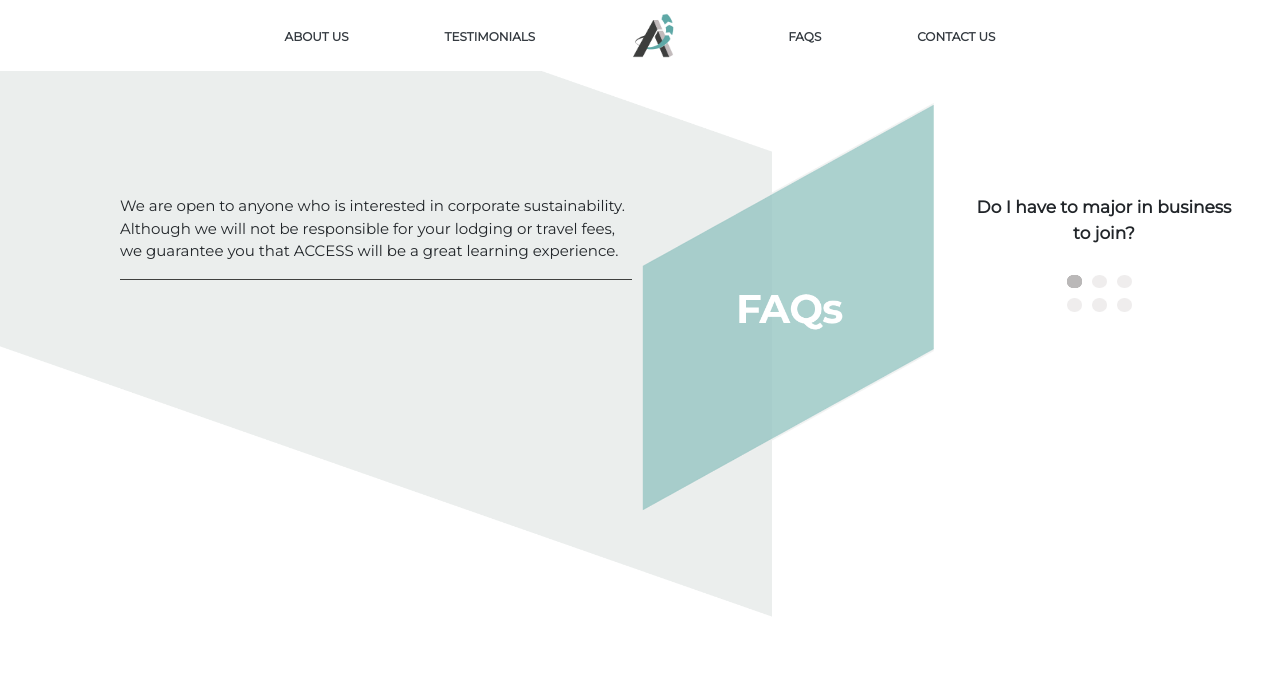
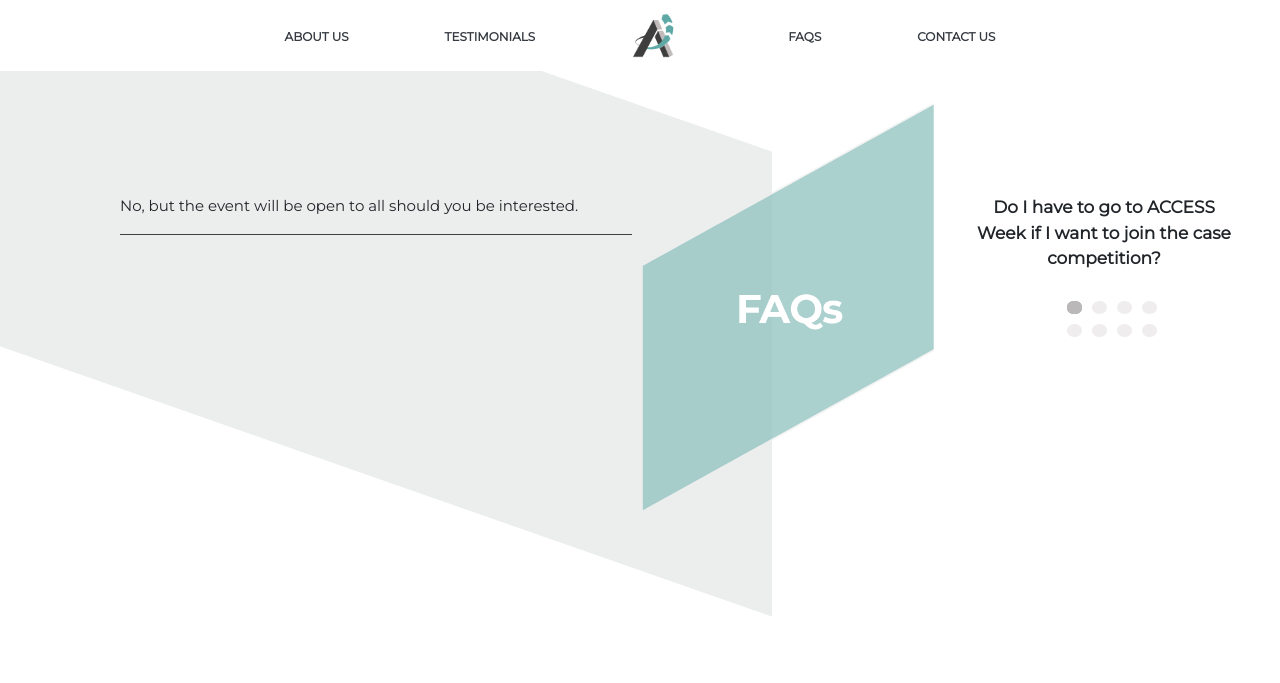
Before and after one commit to Hjkun77/access-website, a PHP site: page /faqs.html in a window 1280 px wide; the page is wider, and only the part inside the window is pictured. Shown: the top 683 px of that part. Run offline with PHP 8.4, Linux system fonts and the light colour scheme.

Commit message:
Added new FAQs

```diff
--- a/faqs.html
+++ b/faqs.html
@@ -57,19 +57,17 @@
   <div class="faq-section">
     <div id="faqs-slider" class="carousel slide" data-ride="carousel">
       <div class="carousel-inner" role="listbox">
+
         <div class="carousel-item active">
-
           <div class="faq-container">
             <div class="faq-answer">
               <p>
-                We are open to anyone who is interested in corporate sustainability. Although we will not be
-                responsible for your lodging or travel fees, we guarantee you that ACCESS will be a great learning
-                experience.
+                No, but the event will be open to all should you be interested.
               </p>
               <hr class="faq-line">
             </div>
             <div class="faq-question">
-              <p class="faq-question-text mb-4">Do I have to major in business to join?</p>
+              <p class="faq-question-text mb-4">Do I have to go to ACCESS Week if I want to join the case competition?</p>
               <div class="faq-dots-container">
 
                 <div class="faq-dots-set">
@@ -79,6 +77,87 @@
                   <img src="assets/lightDot.png" class="faq-dot dot-4" alt="light-dot">
                   <img src="assets/lightDot.png" class="faq-dot dot-5" alt="light-dot">
                   <img src="assets/lightDot.png" class="faq-dot dot-6" alt="light-dot">
+                  <img src="assets/lightDot.png" class="faq-dot dot-7" alt="light-dot">
+                  <img src="assets/lightDot.png" class="faq-dot dot-8" alt="light-dot">
+                </div>
+              </div>
+            </div>
+          </div>
+
+        </div>
+
+        <div class="carousel-item">
+          <div class="faq-container">
+            <div class="faq-answer">
+              <p>
+                Any college student from any program and year level is eligible to apply.
+              </p>
+              <hr class="faq-line">
+            </div>
+            <div class="faq-question">
+              <p class="faq-question-text mb-4">Do I have to major in business to join?</p>
+              <div class="faq-dots-container">
+                <div class="faq-dots-set">
+                  <img src="assets/lightDot.png" class="faq-dot dot-1" alt="light-dot">
+                  <img src="assets/grayDot.png" class="faq-dot dot-2" alt="gray-dot">
+                  <img src="assets/lightDot.png" class="faq-dot dot-3" alt="light-dot">
+                  <img src="assets/lightDot.png" class="faq-dot dot-4" alt="light-dot">
+                  <img src="assets/lightDot.png" class="faq-dot dot-5" alt="light-dot">
+                  <img src="assets/lightDot.png" class="faq-dot dot-6" alt="light-dot">
+                  <img src="assets/lightDot.png" class="faq-dot dot-7" alt="light-dot">
+                  <img src="assets/lightDot.png" class="faq-dot dot-8" alt="light-dot">
+                </div>
+              </div>
+            </div>
+          </div>
+
+        </div>
+        <div class="carousel-item">
+          <div class="faq-container">
+            <div class="faq-answer">
+              <p>
+                No, we encourage diversity of team members for a more holistic approach with the advantage of various perspectives working towards a single goal.
+              </p>
+              <hr class="faq-line">
+            </div>
+            <div class="faq-question">
+              <p class="faq-question-text mb-4">Does the team have to come from the same university?</p>
+              <div class="faq-dots-container">
+                <div class="faq-dots-set">
+                  <img src="assets/lightDot.png" class="faq-dot dot-1" alt="light-dot">
+                  <img src="assets/lightDot.png" class="faq-dot dot-2" alt="light-dot">
+                  <img src="assets/grayDot.png" class="faq-dot dot-3" alt="gray-dot">
+                  <img src="assets/lightDot.png" class="faq-dot dot-4" alt="light-dot">
+                  <img src="assets/lightDot.png" class="faq-dot dot-5" alt="light-dot">
+                  <img src="assets/lightDot.png" class="faq-dot dot-6" alt="light-dot">
+                  <img src="assets/lightDot.png" class="faq-dot dot-7" alt="light-dot">
+                  <img src="assets/lightDot.png" class="faq-dot dot-8" alt="light-dot">
+                </div>
+              </div>
+            </div>
+          </div>
+
+        </div>
+        <div class="carousel-item">
+          <div class="faq-container">
+            <div class="faq-answer">
+              <p>
+                We will provide the fundamentals of corporate sustainability. Just keep an open mind, and prepare for a challenge!
+              </p>
+              <hr class="faq-line">
+            </div>
+            <div class="faq-question">
+              <p class="faq-question-text mb-4">Do I have to know about corporate sustainability?</p>
+              <div class="faq-dots-container">
+                <div class="faq-dots-set">
+                  <img src="assets/lightDot.png" class="faq-dot dot-1" alt="light-dot">
+                  <img src="assets/lightDot.png" class="faq-dot dot-2" alt="light-dot">
+                  <img src="assets/lightDot.png" class="faq-dot dot-3" alt="light-dot">
+                  <img src="assets/grayDot.png" class="faq-dot dot-4" alt="gray-dot">
+                  <img src="assets/lightDot.png" class="faq-dot dot-5" alt="light-dot">
+                  <img src="assets/lightDot.png" class="faq-dot dot-6" alt="light-dot">
+                  <img src="assets/lightDot.png" class="faq-dot dot-7" alt="light-dot">
+                  <img src="assets/lightDot.png" class="faq-dot dot-8" alt="light-dot">
                 </div>
               </div>
             </div>
@@ -90,22 +169,22 @@
           <div class="faq-container">
             <div class="faq-answer">
               <p>
-                We will provide the fundamentals of corporate sustainability. We are open to anyone who is interested
-                in corporate sustainability. Although we will not be responsible for your lodging or travel fees, we
-                guarantee you that ACCESS will be a great learning experience.
+                We are open to anyone who is interested in corporate sustainability. Although we will not be responsible for your lodging or travel fees, we guarantee you that ACCESS will be a great learning experience.
               </p>
               <hr class="faq-line">
             </div>
             <div class="faq-question">
-              <p class="faq-question-text mb-4">Do I have to know about Corporate Sustainability?</p>
+              <p class="faq-question-text mb-4">Can I join if I am not from the NCR?</p>
               <div class="faq-dots-container">
                 <div class="faq-dots-set">
                   <img src="assets/lightDot.png" class="faq-dot dot-1" alt="light-dot">
-                  <img src="assets/grayDot.png" class="faq-dot dot-2" alt="gray-dot">
+                  <img src="assets/lightDot.png" class="faq-dot dot-2" alt="light-dot">
                   <img src="assets/lightDot.png" class="faq-dot dot-3" alt="light-dot">
                   <img src="assets/lightDot.png" class="faq-dot dot-4" alt="light-dot">
-                  <img src="assets/lightDot.png" class="faq-dot dot-5" alt="light-dot">
-                  <img src="assets/lightDot.png" class="faq-dot dot-5" alt="light-dot">
+                  <img src="assets/grayDot.png" class="faq-dot dot-5" alt="gray-dot">
+                  <img src="assets/lightDot.png" class="faq-dot dot-6" alt="light-dot">
+                  <img src="assets/lightDot.png" class="faq-dot dot-7" alt="light-dot">
+                  <img src="assets/lightDot.png" class="faq-dot dot-8" alt="light-dot">
                 </div>
               </div>
             </div>
@@ -117,9 +196,7 @@
           <div class="faq-container">
             <div class="faq-answer">
               <p>
-                Non-attendance to the Sustainability Forum will be excused for reasonable cases however, we highly
-                encourage participation since the attendees will merit advantages that will affect the overall standing
-                of the team.
+                Non-attendance to the Sustainability Forum will be excused for reasonable cases however, we highly encourage participation since the attendees will merit advantages that will affect the overall standing of the team.
               </p>
               <hr class="faq-line">
             </div>
@@ -129,43 +206,19 @@
                 <div class="faq-dots-set">
                   <img src="assets/lightDot.png" class="faq-dot dot-1" alt="light-dot">
                   <img src="assets/lightDot.png" class="faq-dot dot-2" alt="light-dot">
-                  <img src="assets/grayDot.png" class="faq-dot dot-3" alt="gray-dot">
+                  <img src="assets/lightDot.png" class="faq-dot dot-3" alt="light-dot">
                   <img src="assets/lightDot.png" class="faq-dot dot-4" alt="light-dot">
                   <img src="assets/lightDot.png" class="faq-dot dot-5" alt="light-dot">
-                  <img src="assets/lightDot.png" class="faq-dot dot-6" alt="light-dot">
+                  <img src="assets/grayDot.png" class="faq-dot dot-6" alt="gray-dot">
+                  <img src="assets/lightDot.png" class="faq-dot dot-7" alt="light-dot">
+                  <img src="assets/lightDot.png" class="faq-dot dot-8" alt="light-dot">
                 </div>
               </div>
             </div>
           </div>
 
         </div>
-        <div class="carousel-item">
 
-          <div class="faq-container">
-            <div class="faq-answer">
-              <p>
-                We are open to anyone who is interested in corporate sustainability. Although we will not be
-                responsible for your lodging or travel fees, we guarantee you that ACCESS will be a great learning
-                experience.
-              </p>
-              <hr class="faq-line">
-            </div>
-            <div class="faq-question">
-              <p class="faq-question-text mb-4">Can I join if i am not from NCR?</p>
-              <div class="faq-dots-container">
-                <div class="faq-dots-set">
-                  <img src="assets/lightDot.png" class="faq-dot dot-1" alt="light-dot">
-                  <img src="assets/lightDot.png" class="faq-dot dot-2" alt="light-dot">
-                  <img src="assets/lightDot.png" class="faq-dot dot-3" alt="light-dot">
-                  <img src="assets/grayDot.png" class="faq-dot dot-4" alt="gray-dot">
-                  <img src="assets/lightDot.png" class="faq-dot dot-5" alt="light-dot">
-                  <img src="assets/lightDot.png" class="faq-dot dot-6" alt="light-dot">
-                </div>
-              </div>
-            </div>
-          </div>
-
-        </div>
         <div class="carousel-item">
 
           <div class="faq-container">
@@ -183,28 +236,28 @@
                   <img src="assets/lightDot.png" class="faq-dot dot-2" alt="light-dot">
                   <img src="assets/lightDot.png" class="faq-dot dot-3" alt="light-dot">
                   <img src="assets/lightDot.png" class="faq-dot dot-4" alt="light-dot">
-                  <img src="assets/grayDot.png" class="faq-dot dot-5" alt="gray-dot">
-                  <img src="assets/lightDot.png" class="faq-dot dot-6" alt="light-dot">
+                  <img src="assets/lightDot.png" class="faq-dot dot-5" alt="light-dot">
+                  <img src="assets/lightDot.png" class="faq-dot dot-6"  alt="light-dot">
+                  <img src="assets/grayDot.png" class="faq-dot dot-7" alt="gray-dot">
+                  <img src="assets/lightDot.png" class="faq-dot dot-8" alt="light-dot">
                 </div>
               </div>
             </div>
           </div>
 
         </div>
+
         <div class="carousel-item">
 
           <div class="faq-container">
             <div class="faq-answer">
               <p>
-                Yes, the Mentorship Session and Case Finals are required for all finalists to go through the
-                competition. Please note that ACCESS will be responsible for your lodging or travel fees but we
-                guarantee you that ACCESS will be a great learning experience.
+                Yes, the Mentorship Session and Case Finals are required for all finalists to go through the competition. Please note that ACCESS will NOT be responsible for your lodging or travel fees but we guarantee you that ACCESS will be a great learning experience.
               </p>
               <hr class="faq-line">
             </div>
             <div class="faq-question">
-              <p class="faq-question-text mb-4">Will I be required to go to NCR for the Mentorship Session and Case
-                Finals if I get into the Top 10?</p>
+              <p class="faq-question-text mb-4">Will I be required to go to NCR for the Mentorship Session and Case Finals if I get into the Top 10?</p>
               <div class="faq-dots-container">
                 <div class="faq-dots-set">
                   <img src="assets/lightDot.png" class="faq-dot dot-1" alt="light-dot">
@@ -212,13 +265,16 @@
                   <img src="assets/lightDot.png" class="faq-dot dot-3" alt="light-dot">
                   <img src="assets/lightDot.png" class="faq-dot dot-4" alt="light-dot">
                   <img src="assets/lightDot.png" class="faq-dot dot-5" alt="light-dot">
-                  <img src="assets/grayDot.png" class="faq-dot dot-6" alt="gray-dot">
+                  <img src="assets/lightDot.png" class="faq-dot dot-6" alt="light-dot">
+                  <img src="assets/lightDot.png" class="faq-dot dot-7" alt="light-dot">
+                  <img src="assets/grayDot.png" class="faq-dot dot-8" alt="gray-dot">
                 </div>
               </div>
             </div>
           </div>
 
         </div>
+
       </div>
     </div>
 
@@ -232,37 +288,15 @@
   <script src="./scripts/popper.min.js"></script>
   <script src="./scripts/bootstrap.min.js"></script>
   <script src="./scripts/navbar-fixed.js"></script>
+  <script src="./scripts/script.js"></script>
 
-  <script>
-    $('.carousel').carousel({
-      interval: 5000,
-    });
-
-    $('.dot-1').click(function () {
-      $('.carousel').carousel(0)
-    })
-    $('.dot-2').click(function () {
-      $('.carousel').carousel(1)
-    })
-    $('.dot-3').click(function () {
-      $('.carousel').carousel(2)
-    })
-    $('.dot-4').click(function () {
-      $('.carousel').carousel(3)
-    })
-    $('.dot-5').click(function () {
-      $('.carousel').carousel(4)
-    })
-    $('.dot-6').click(function () {
-      $('.carousel').carousel(5)
-    })
-  </script>
  <script>
     if (/Android|webOS|iPhone|iPad|iPod|BlackBerry|IEMobile|Opera Mini/i.test(navigator.userAgent)) {
       // is mobile..
       document.body.innerHTML = '<h1>Hi, No phones please.</h1>'
     }
   </script>
+
 </body>
 
 </html>
--- a/stylesheets/style.css
+++ b/stylesheets/style.css
@@ -276,7 +276,7 @@
   .faq-dots-set {
     width: 10%;
     display: grid;
-    grid-template-columns: auto auto auto;
+    grid-template-columns: auto auto auto auto;
   }
 
   .faq-dot{
```
Also changed, not shown: scripts/script.js (+30 -0 lines).
